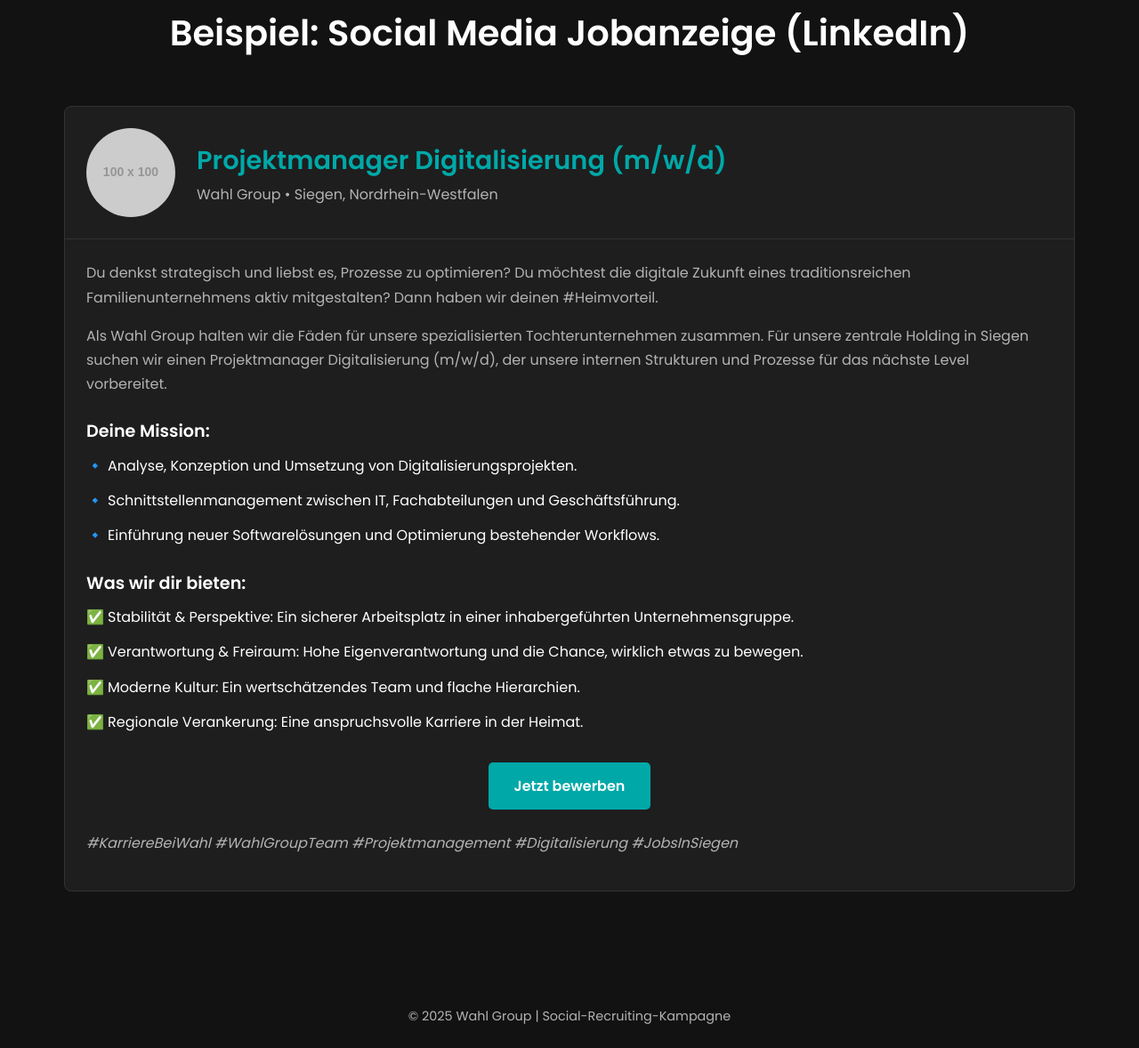
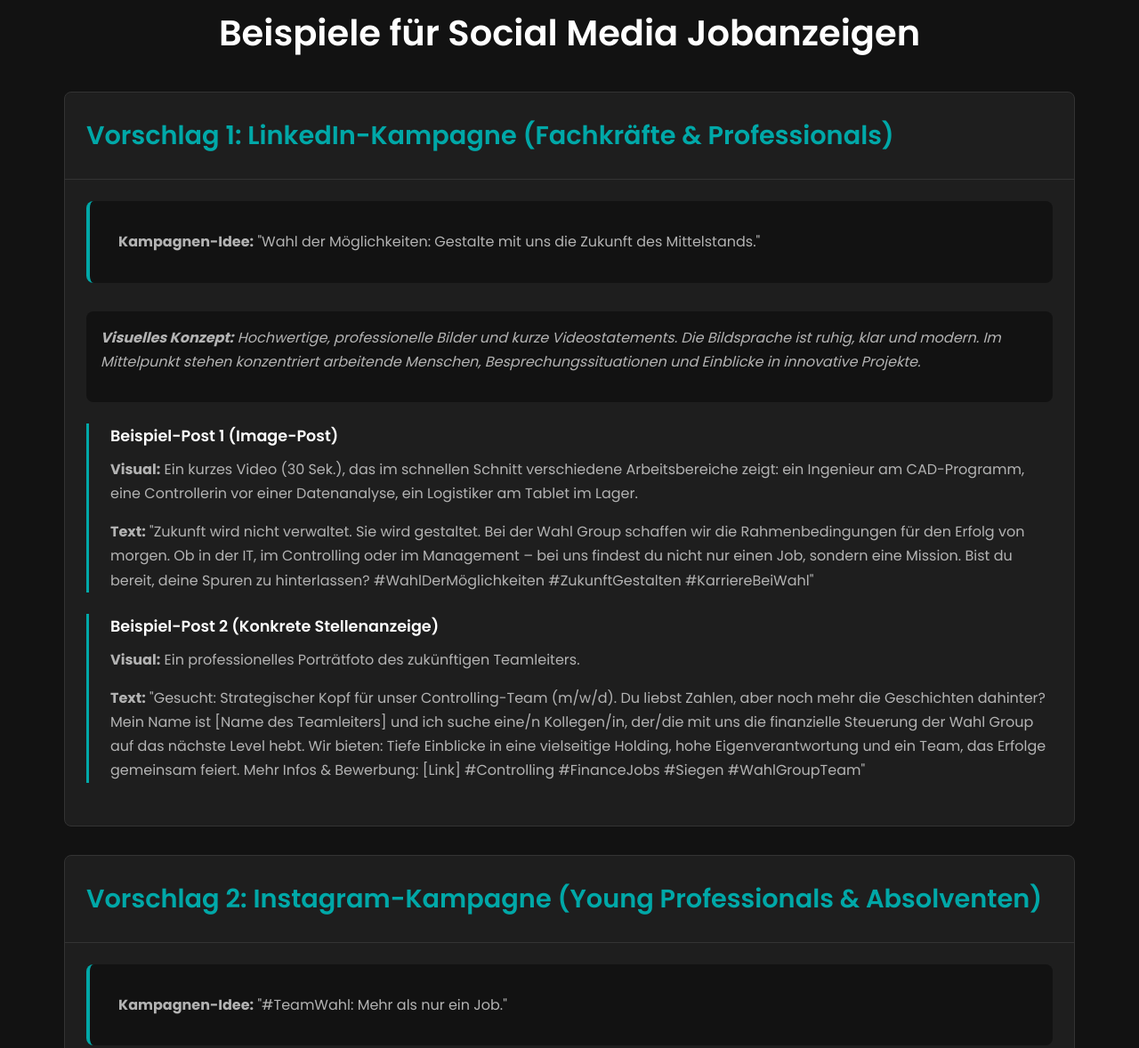
Before and after one commit to cocokizz/social-recruiting_Wahl, a plain HTML site: page index.html in a window 1280 px wide. Shown: the part 3373-4551 px from the top of the page at 89% size. Drawn offline with Linux system fonts and the light colour scheme; placeholder pictures from the web are drawn by us.

Commit message:
Update index.html

```diff
--- a/index.html
+++ b/index.html
@@ -252,64 +252,34 @@
         }
 
         /* --- Job Ad Section --- */
-        .job-ad-card {
+        .campaign-example-card {
             background-color: var(--bg-light);
             border: 1px solid var(--border-color);
             border-radius: 8px;
-            margin-top: 3rem;
-            display: flex;
-            flex-direction: column;
+            margin-top: 2rem;
         }
-        .job-ad-header {
-            display: flex;
-            gap: 1.5rem;
-            align-items: center;
+        .campaign-example-card h3 {
             padding: 1.5rem;
+            margin-bottom: 0;
             border-bottom: 1px solid var(--border-color);
         }
-        .job-ad-image {
-            width: 100px;
-            height: 100px;
-            border-radius: 50%;
-            object-fit: cover;
-            background-color: var(--bg-dark);
-        }
-        .job-ad-header h3 {
-            margin: 0;
-        }
-        .job-ad-body {
+        .campaign-example-body {
             padding: 1.5rem;
         }
-        .job-ad-body h4 {
-            margin-top: 1.5rem;
+        .campaign-example-body .visual-concept {
+            background-color: var(--bg-dark);
+            padding: 1rem;
+            border-radius: 8px;
+            font-style: italic;
+            margin-bottom: 1.5rem;
         }
-        .job-ad-body li::before {
-            content: '✅';
-            left: 0;
+        .campaign-example-body .post-example {
+            border-left: 3px solid var(--primary-accent);
+            padding-left: 1.5rem;
+            margin-bottom: 1.5rem;
         }
-        .job-ad-body .mission li::before {
-            content: '🔹';
-        }
-        .job-ad-cta {
-            margin-top: 2rem;
-            text-align: center;
-        }
-        .job-ad-cta a {
-            display: inline-block;
-            padding: 0.8rem 1.8rem;
-            background-color: var(--primary-accent);
-            color: var(--text-primary) !important;
-            border-radius: 5px;
-            font-weight: 600;
-            transition: background-color 0.3s ease;
-        }
-        .job-ad-cta a:hover {
-            background-color: #008080;
-        }
-        .job-ad-hashtags {
-            margin-top: 1.5rem;
-            color: var(--text-secondary);
-            font-style: italic;
+        .post-example h4 {
+            font-size: 1.1rem;
         }
 
         /* --- Scroll Animation --- */
@@ -459,39 +429,66 @@
         <section id="jobanzeige" class="reveal">
             <div class="container">
                 <div class="text-center">
-                    <h2>Beispiel: Social Media Jobanzeige (LinkedIn)</h2>
+                    <h2>Beispiele für Social Media Jobanzeigen</h2>
                 </div>
-                <div class="job-ad-card">
-                    <div class="job-ad-header">
-                        <img src="https://placehold.co/100x100/1E1E1E/B3B3B3?text=Wahl+Group" alt="Mitarbeiter der Wahl Group" class="job-ad-image">
-                        <div>
-                            <h3>Projektmanager Digitalisierung (m/w/d)</h3>
-                            <p style="margin: 0; color: var(--text-secondary);">Wahl Group • Siegen, Nordrhein-Westfalen</p>
+
+                <div class="campaign-example-card">
+                    <h3>Vorschlag 1: LinkedIn-Kampagne (Fachkräfte & Professionals)</h3>
+                    <div class="campaign-example-body">
+                        <p class="campaign-idea" style="margin-top:0;"><strong>Kampagnen-Idee:</strong> "Wahl der Möglichkeiten: Gestalte mit uns die Zukunft des Mittelstands."</p>
+                        <div class="visual-concept">
+                            <p><strong>Visuelles Konzept:</strong> Hochwertige, professionelle Bilder und kurze Videostatements. Die Bildsprache ist ruhig, klar und modern. Im Mittelpunkt stehen konzentriert arbeitende Menschen, Besprechungssituationen und Einblicke in innovative Projekte.</p>
+                        </div>
+                        <div class="post-example">
+                            <h4>Beispiel-Post 1 (Image-Post)</h4>
+                            <p><strong>Visual:</strong> Ein kurzes Video (30 Sek.), das im schnellen Schnitt verschiedene Arbeitsbereiche zeigt: ein Ingenieur am CAD-Programm, eine Controllerin vor einer Datenanalyse, ein Logistiker am Tablet im Lager.</p>
+                            <p><strong>Text:</strong> "Zukunft wird nicht verwaltet. Sie wird gestaltet. Bei der Wahl Group schaffen wir die Rahmenbedingungen für den Erfolg von morgen. Ob in der IT, im Controlling oder im Management – bei uns findest du nicht nur einen Job, sondern eine Mission. Bist du bereit, deine Spuren zu hinterlassen? #WahlDerMöglichkeiten #ZukunftGestalten #KarriereBeiWahl"</p>
+                        </div>
+                         <div class="post-example">
+                            <h4>Beispiel-Post 2 (Konkrete Stellenanzeige)</h4>
+                            <p><strong>Visual:</strong> Ein professionelles Porträtfoto des zukünftigen Teamleiters.</p>
+                            <p><strong>Text:</strong> "Gesucht: Strategischer Kopf für unser Controlling-Team (m/w/d). Du liebst Zahlen, aber noch mehr die Geschichten dahinter? Mein Name ist [Name des Teamleiters] und ich suche eine/n Kollegen/in, der/die mit uns die finanzielle Steuerung der Wahl Group auf das nächste Level hebt. Wir bieten: Tiefe Einblicke in eine vielseitige Holding, hohe Eigenverantwortung und ein Team, das Erfolge gemeinsam feiert. Mehr Infos & Bewerbung: [Link] #Controlling #FinanceJobs #Siegen #WahlGroupTeam"</p>
                         </div>
                     </div>
-                    <div class="job-ad-body">
-                        <p>Du denkst strategisch und liebst es, Prozesse zu optimieren? Du möchtest die digitale Zukunft eines traditionsreichen Familienunternehmens aktiv mitgestalten? Dann haben wir deinen #Heimvorteil.</p>
-                        <p>Als Wahl Group halten wir die Fäden für unsere spezialisierten Tochterunternehmen zusammen. Für unsere zentrale Holding in Siegen suchen wir einen Projektmanager Digitalisierung (m/w/d), der unsere internen Strukturen und Prozesse für das nächste Level vorbereitet.</p>
+                </div>
 
-                        <h4 class="mission">Deine Mission:</h4>
-                        <ul class="mission">
-                            <li>Analyse, Konzeption und Umsetzung von Digitalisierungsprojekten.</li>
-                            <li>Schnittstellenmanagement zwischen IT, Fachabteilungen und Geschäftsführung.</li>
-                            <li>Einführung neuer Softwarelösungen und Optimierung bestehender Workflows.</li>
-                        </ul>
+                <div class="campaign-example-card">
+                    <h3>Vorschlag 2: Instagram-Kampagne (Young Professionals & Absolventen)</h3>
+                    <div class="campaign-example-body">
+                        <p class="campaign-idea" style="margin-top:0;"><strong>Kampagnen-Idee:</strong> "#TeamWahl: Mehr als nur ein Job."</p>
+                        <div class="visual-concept">
+                            <p><strong>Visuelles Konzept:</strong> Authentische, nahbare Fotos und Reels. Die Bildsprache ist lebendig, warm und persönlich. Gezeigt werden Team-Events, der gemeinsame Kaffee am Morgen, moderne Arbeitsplätze und Einblicke in den Arbeitsalltag.</p>
+                        </div>
+                        <div class="post-example">
+                            <h4>Beispiel-Post 1 (Reel)</h4>
+                            <p><strong>Visual:</strong> Ein dynamisches Reel mit dem Titel "Eine Woche im #TeamWahl". Schnelle Schnitte zeigen: Montags-Meeting, gemeinsames Mittagessen, ein erfolgreicher Projektabschluss mit High-Five, ein Feierabendgetränk am Freitag. Unterlegt mit einem populären, positiven Song.</p>
+                            <p><strong>Text:</strong> "So sieht eine Woche im #TeamWahl aus! 🚀 Wir arbeiten konzentriert, lachen viel und halten zusammen. Du suchst einen Job, der sich nicht wie Arbeit anfühlt? Dann bist du bei uns richtig! Link zu unseren offenen Stellen in der Bio! #MehrAlsNurEinJob #KarriereStart #WorkLifeBalance #Siegen"</p>
+                        </div>
+                         <div class="post-example">
+                            <h4>Beispiel-Post 2 (Karussell-Post für eine Stelle)</h4>
+                            <p><strong>Visual:</strong> Slide 1: "Werde unser neuer Junior Marketing Manager (m/w/d)!"; Slide 2: Foto des Marketing-Teams bei einem kreativen Brainstorming; Slide 3: Kurzes Zitat eines Teammitglieds; Slide 4: Bullet Points zu den Aufgaben; Slide 5: "Bewirb dich jetzt & werde Teil vom #TeamWahl!"</p>
+                            <p><strong>Text:</strong> "Swipe left & entdecke deinen neuen Traumjob! 🤩 Wir suchen Verstärkung für unser Marketing-Team. Wenn du kreativ bist und digital zuhause, dann melde dich bei uns! #MarketingJobs #JuniorJobs #Absolventen #KarriereBeiWahl"</p>
+                        </div>
+                    </div>
+                </div>
 
-                        <h4>Was wir dir bieten:</h4>
-                        <ul>
-                            <li>Stabilität & Perspektive: Ein sicherer Arbeitsplatz in einer inhabergeführten Unternehmensgruppe.</li>
-                            <li>Verantwortung & Freiraum: Hohe Eigenverantwortung und die Chance, wirklich etwas zu bewegen.</li>
-                            <li>Moderne Kultur: Ein wertschätzendes Team und flache Hierarchien.</li>
-                            <li>Regionale Verankerung: Eine anspruchsvolle Karriere in der Heimat.</li>
-                        </ul>
-
-                        <div class="job-ad-cta">
-                            <a href="#">Jetzt bewerben</a>
+                <div class="campaign-example-card">
+                    <h3>Vorschlag 3: TikTok-Kampagne (Azubis & Schüler)</h3>
+                    <div class="campaign-example-body">
+                        <p class="campaign-idea" style="margin-top:0;"><strong>Kampagnen-Idee:</strong> "Ausbildung? Läuft bei uns!"</p>
+                        <div class="visual-concept">
+                            <p><strong>Visuelles Konzept:</strong> Ausschließlich mit dem Smartphone aufgenommene, unbearbeitete Videos. Der Look ist bewusst "unperfekt", um maximale Glaubwürdigkeit zu erzielen.</p>
                         </div>
-                        <p class="job-ad-hashtags">#KarriereBeiWahl #WahlGroupTeam #Projektmanagement #Digitalisierung #JobsInSiegen</p>
+                        <div class="post-example">
+                            <h4>Beispiel-Video 1 (Trend-Sound)</h4>
+                            <p><strong>Konzept:</strong> Ein Azubi sitzt am Schreibtisch. Text-Einblendung: "Wenn du im Vorstellungsgespräch gesagt hast, du bist 'belastbar'". Schnitt. Der Azubi balanciert drei Aktenordner, ein Telefon klingelt und ein Kollege fragt etwas. Der Azubi schaut mit einem Augenzwinkern in die Kamera.</p>
+                            <p><strong>Text:</strong> "Keine Sorge, so schlimm ist es nicht 😉 Aber bei uns lernst du, wie man's rockt! Bock auf eine Ausbildung bei der Wahl Group? #Ausbildung2025 #AzubiLeben #OfficeHumor #LäuftBeiUns #WahlAzubiLeben"</p>
+                        </div>
+                         <div class="post-example">
+                            <h4>Beispiel-Video 2 (Q&A-Format)</h4>
+                            <p><strong>Konzept:</strong> Ein Azubi beantwortet eine eingeblendete Frage aus den Kommentaren, z.B. "Was verdient man bei euch im ersten Lehrjahr?". Der Azubi antwortet direkt in die Kamera: "Gute Frage! Bei uns steigst du mit [Betrag X] ein. Und der Kaffee geht auf uns! 😉 Noch mehr Fragen? Packt sie in die Kommentare!"</p>
+                            <p><strong>Text:</strong> "Ihr fragt, wir antworten! 💬 Was wollt ihr über die Ausbildung bei uns wissen? #FragUns #Ausbildung #Gehalt #KarriereStart #Siegen"</p>
+                        </div>
                     </div>
                 </div>
             </div>
```
